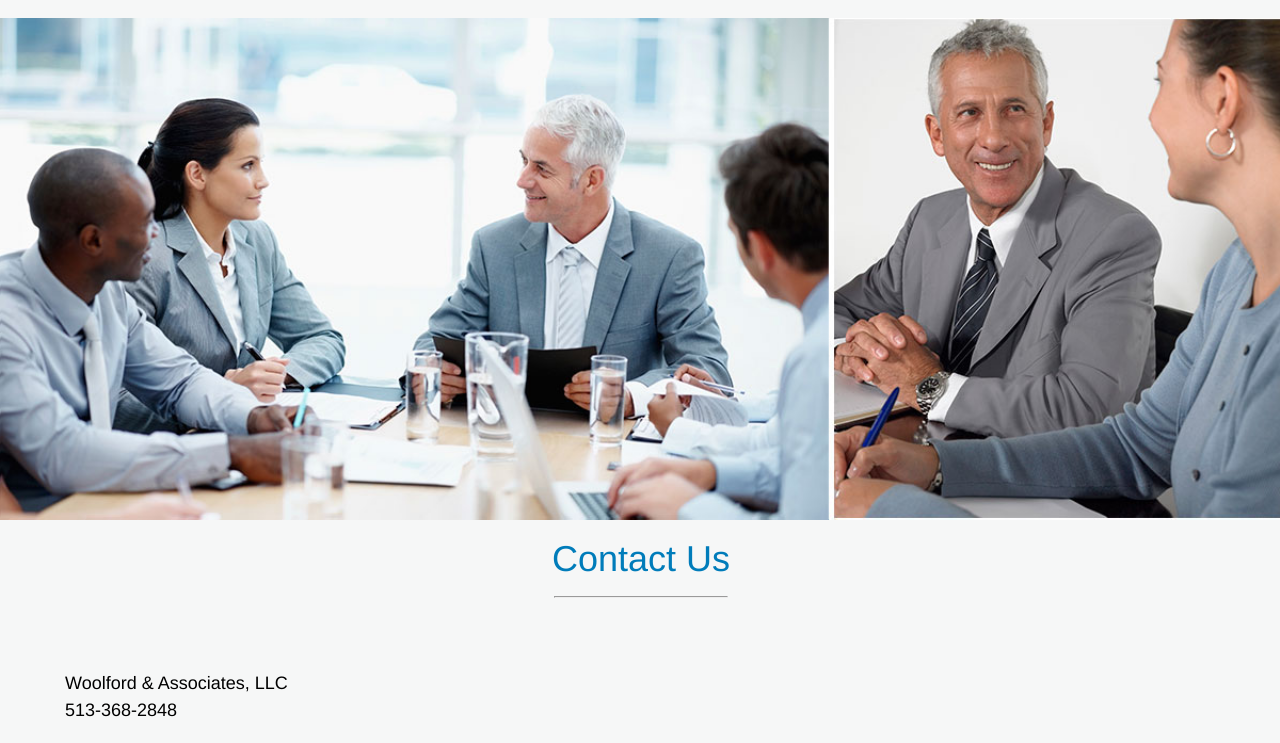
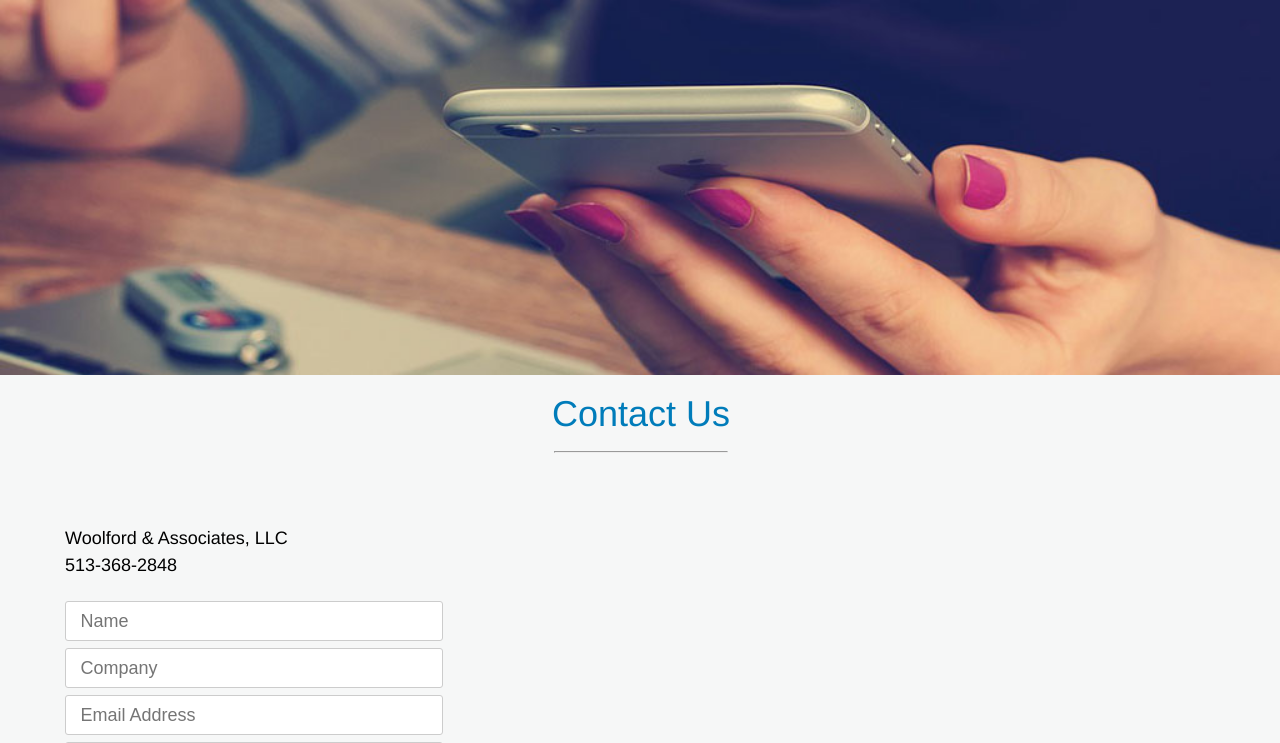
Before and after one commit to imaginatiiinc/woolfordandassociates, a PHP site: page /contact-us.php in a window 1280 px wide. Shown: the part 167-910 px from the top of the page. Run offline with PHP 8.4, Linux system fonts and the light colour scheme; some libraries are stand-ins or nearby versions.

Commit message:
contact
image added

```diff
--- a/contact-us.php
+++ b/contact-us.php
@@ -2,8 +2,8 @@
 
 
 <?php $current_page = 'contact-us'; include 'header.php'; ?>
-	<div class="big-picture contact-us" style="height:auto">
-		<img style="width:100% ;margin:0 auto; display:block" src="imgs/contact_bg.jpg">
+	<div class="woolford-contact contact-us" style="height:auto">
+		<img style="width:100% ;margin:0 auto; display:block" src="imgs/woolford-contact.jpg">
 	</div> <!-- end big picture -->
 	<div class="main-container home container">
 		<div class="main wrapper ">
```
